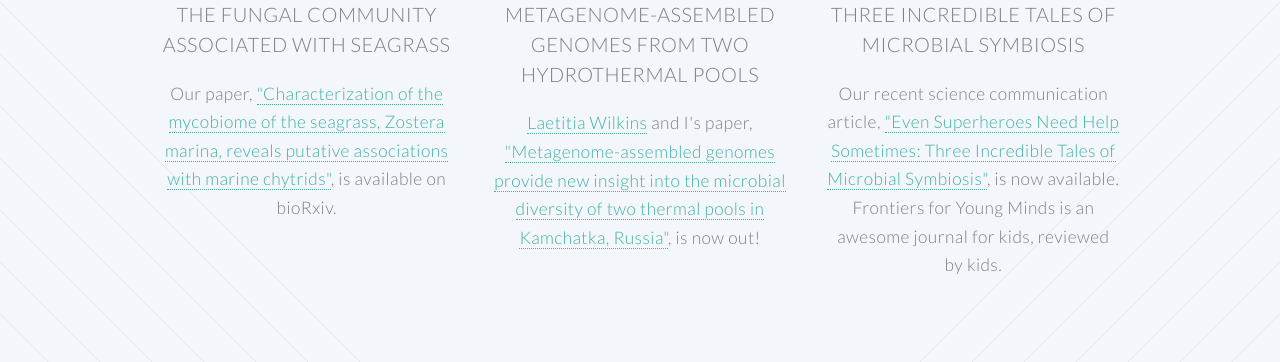
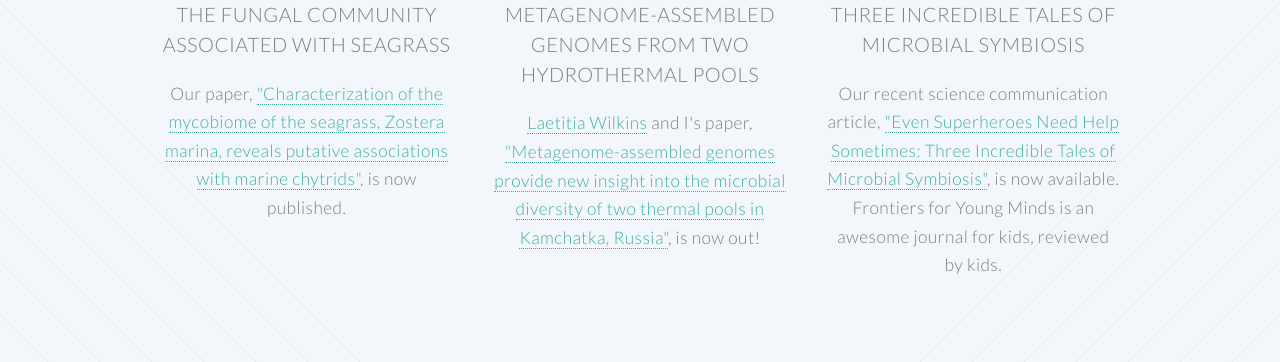
Before and after one commit to marinalaforgia/casett.github.io, a Jekyll site: the page built from index.html, in a window 1280 px wide and 900 px high, scrolled down 1439 px. Shown: the part 92-454 px from the top of the window. Built offline with Jekyll 4.4.1, drawn with Linux system fonts in a browser that asks for light colours.

Commit message:
chytrid paper out

```diff
--- a/cv.html
+++ b/cv.html
@@ -12,8 +12,8 @@ layout: default
 						<!-- Content -->
 							<div class="content">
 								<section>
-									<p>Last updated August 2019</p>
-									<iframe src="/cv_files/Ettinger_CV_August_27_2019.pdf" width="100%" height="700" type='application/pdf'>
+									<p>Last updated November 2019</p>
+									<iframe src="/cv_files/Ettinger_CV_Nov_4_2019.pdf" width="100%" height="700" type='application/pdf'>
 								</section>
 							</div>
 
--- a/index.html
+++ b/index.html
@@ -53,7 +53,7 @@ layout: landing-page
 									<header>
 											<h3>The fungal community associated with seagrass</h3>
 										</header>
-										<p>Our paper, <a href="https://www.biorxiv.org/content/10.1101/735050v3">"Characterization of the mycobiome of the seagrass, Zostera marina, reveals putative associations with marine chytrids"</a>, is available on bioRxiv.</p>
+										<p>Our paper, <a href="https://doi.org/10.3389/fmicb.2019.02476">"Characterization of the mycobiome of the seagrass, Zostera marina, reveals putative associations with marine chytrids"</a>, is now published. </p>
 								</section>
 
 							</div>
@@ -98,7 +98,7 @@ layout: landing-page
 				</header>
 				<footer>
 					<ul class="buttons">
-						<li><a href="/cv_files/Ettinger_CV_August_27_2019.pdf" class="button special">Download CV</a></li>
+						<li><a href="/cv_files/Ettinger_CV_Nov_4_2019.pdf" class="button special">Download CV</a></li>
 						<li><a href="/research-overview.html" class="button">Research Overview</a></li>
 					</ul>
 				</footer>
--- a/research-overview.html
+++ b/research-overview.html
@@ -151,7 +151,7 @@ layout: default
 										<header>
 												<h3>The fungal community associated with seagrass</h3>
 											</header>
-											<p>Our paper, <a href="https://www.biorxiv.org/content/10.1101/735050v3">"Characterization of the mycobiome of the seagrass, Zostera marina, reveals putative associations with marine chytrids"</a>, is available on bioRxiv. </p>
+											<p>Our paper, <a href="https://doi.org/10.3389/fmicb.2019.02476">"Characterization of the mycobiome of the seagrass, Zostera marina, reveals putative associations with marine chytrids"</a>, is now published. </p>
 									</section>
 
 								</div>
--- a/seagrass-mycobiome.html
+++ b/seagrass-mycobiome.html
@@ -39,7 +39,7 @@ layout: default
 								</div>
 
 
-								<p>Our paper investigating the seagrass mycobiome locally using ITS amplicon sequencing, <a href="https://www.biorxiv.org/content/10.1101/735050v3">"Characterization of the mycobiome of the seagrass, Zostera marina, reveals putative associations with marine chytrids"</a>, is now available on bioRxiv. Comments are welcome!</p>
+								<p>Our paper investigating the seagrass mycobiome locally using ITS amplicon sequencing, <a href="https://doi.org/10.3389/fmicb.2019.02476">"Characterization of the mycobiome of the seagrass, Zostera marina, reveals putative associations with marine chytrids"</a>, is now available! </p></p>
 
 
 
```
Also changed, not shown: 1 other file.
